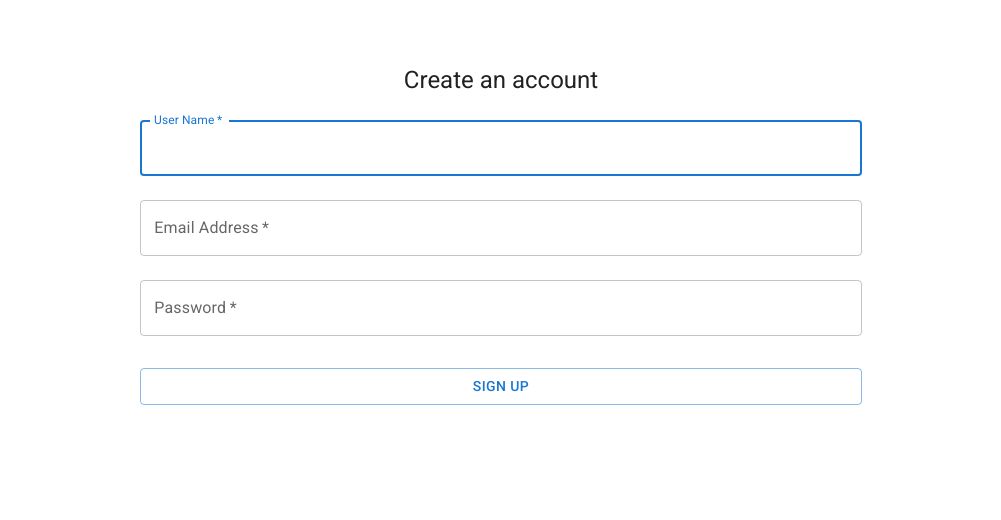
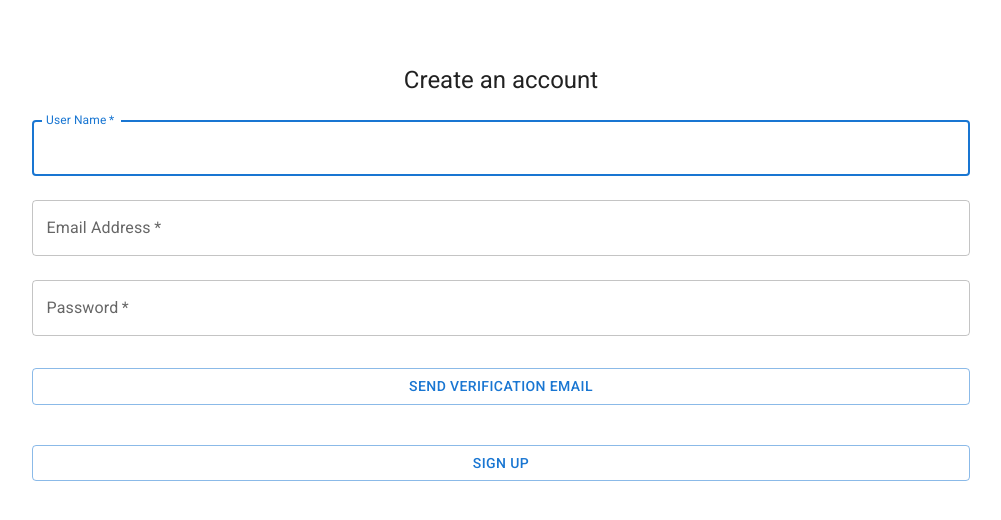
Before and after one commit to shiyuchen6688/free2meet, a React (Create React App) app in the folder frontend/: page /signup in a window 1280 px wide. Shown: the top 520 px of the page, without its empty margins (139-1140 px from the left). Built offline with nearby package versions, Linux system fonts and the light colour scheme.

Commit message:
Email verification enabled for register using firebase

```diff
--- a/frontend/package.json
+++ b/frontend/package.json
@@ -19,6 +19,7 @@
     "date-fns": "^2.28.0",
     "date-fns-1": "1.29.0",
     "email-validator": "^2.0.4",
+    "firebase": "^9.9.2",
     "react": "^18.1.0",
     "react-cardstack": "^1.1.0",
     "react-confetti": "^6.1.0",
--- /dev/null
+++ b/frontend/src/firebase.js
@@ -0,0 +1,16 @@
+import firebase from 'firebase/compat/app';
+import 'firebase/compat/auth';
+import 'firebase/compat/firestore';
+
+const firebaseConfig = {
+    apiKey: "AIzaSyBt9ZOX2BwCj54iWaRiT-CNY0xR__Wa1DU",
+    authDomain: "free2meet-cf894.firebaseapp.com",
+    projectId: "free2meet-cf894",
+    storageBucket: "free2meet-cf894.appspot.com",
+    messagingSenderId: "939711891995",
+    appId: "1:939711891995:web:c7593fc1625b2281a886be"
+  };
+
+firebase.initializeApp(firebaseConfig);
+var auth = firebase.auth();
+export default auth;
--- a/frontend/src/pages/Signup.js
+++ b/frontend/src/pages/Signup.js
@@ -12,6 +12,8 @@ import { useDispatch } from 'react-redux';
 import { registerAsync } from '../redux/users/thunks';
 import EmailValidator from 'email-validator';
 import {useNavigate} from 'react-router-dom';
+import auth from '../firebase';
+import { useEffect } from 'react';
 
 export default function Signup() {
     const dispatch = useDispatch();
@@ -33,9 +35,34 @@ export default function Signup() {
     const [validEmail, setValidEmail] = useState(true);
     const [validUsername, setValidUsername] = useState(true);
     const [validPassword, setValidPassword] = useState(true);
+    const [verified, setVerified] = useState(false);
+    const [verifiedEmailSent, setVerifiedEmailSent] = useState(false);
+
+    useEffect(() => {
+        const interval = setInterval(() => {
+            if (verifiedEmailSent) {
+                auth.currentUser.reload();
+                auth.onAuthStateChanged(function(user) {
+                    setVerified(user.emailVerified);
+                });
+            }
+        }, 1000);
+        return () => {
+          clearInterval(interval);
+        };
+    }, []);
 
 
     const onSubmit = () => {
+        if (!auth.currentUser.emailVerified) {
+            auth.onAuthStateChanged(function(user) {
+                setVerified(user.emailVerified);
+            });
+        } else {
+            setVerified(auth.currentUser.emailVerified);
+        }
+        console.log(verified);
+        if (verified) {
             if (!(validEmail && validUsername && validPassword) || email === "" || username === "" || password === "") {
                 if (!EmailValidator.validate(email) || email === "") {
                     setValidEmail(false);
@@ -55,6 +82,21 @@ export default function Signup() {
                 }))
                 navigate("/")
             }
+        } else {
+            alert("Please verify your email first")
+        }
+    }
+
+    const emailverification = () => {
+        auth.createUserWithEmailAndPassword(email, password)
+        .then((userCredential)=>{
+            // send verification mail.
+            userCredential.user.sendEmailVerification();
+            setVerifiedEmailSent(true);
+            console.log(userCredential);
+            console.log(auth.currentUser);
+        })
+        .catch(alert);
     }
 
     return (
@@ -125,6 +167,14 @@ export default function Signup() {
                                 fullWidth
                                 variant={(!(validEmail && validUsername && validPassword) || email === "" || username === "" || password === "") ? "outlined" : "contained"}
                                 sx={{ mt: 3, mb: 2 }}
+                                onClick={emailverification}
+                            >
+                                Send Verification Email
+                            </Button>
+                            <Button
+                                fullWidth
+                                variant={(!(validEmail && validUsername && validPassword && verifiedEmailSent && verified) || email === "" || username === "" || password === "") ? "outlined" : "contained"}
+                                sx={{ mt: 3, mb: 2 }}
                                 onClick={onSubmit}
                             >
                                 Sign Up
--- a/package.json
+++ b/package.json
@@ -7,16 +7,19 @@
     "heroku-postbuild": "cd frontend && npm install --force && npm run build"
   },
   "dependencies": {
+    "@sendgrid/mail": "^7.7.0",
     "bcrypt": "^5.0.1",
     "cookie-parser": "~1.4.4",
     "cors": "^2.8.5",
     "debug": "~2.6.9",
     "dotenv": "^16.0.1",
     "express": "~4.16.1",
+    "firebase": "^9.9.2",
     "jsonwebtoken": "^8.5.1",
     "mongoose": "^6.4.2",
     "morgan": "~1.9.1",
     "natural": "^5.2.3",
+    "node-mandrill": "^1.0.1",
     "nodemon": "^2.0.19",
     "uuid": "^8.3.2"
   }
```
Also changed, not shown: 2 other files (tests, documents, lock files or other folders). Lines whose indentation alone changed are shown as unchanged.
